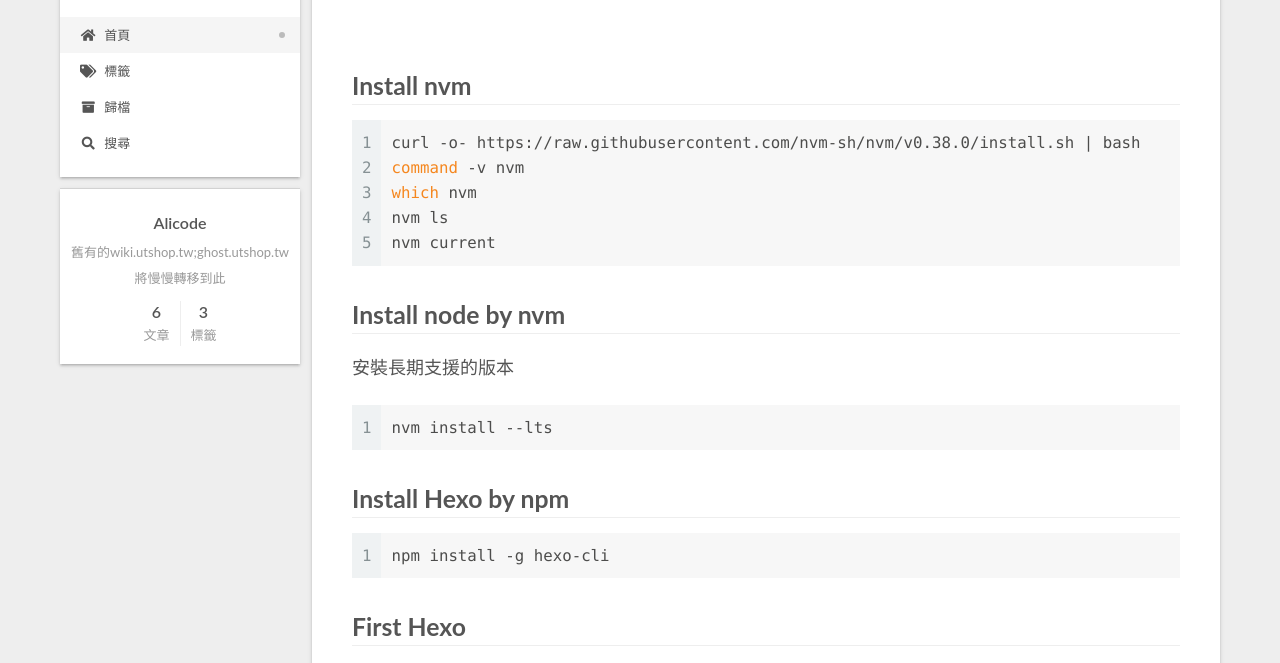
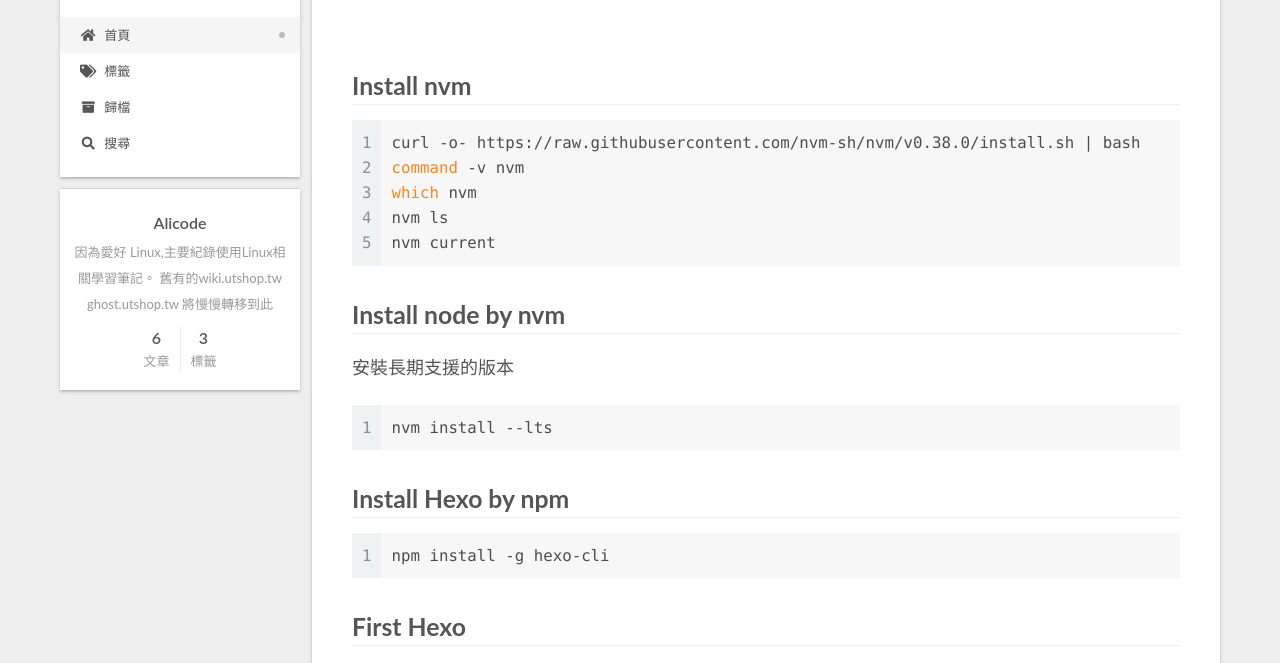
Before and after one commit to alicode/alicode.github.io, a plain HTML site: page index.html in a window 1280 px wide. Shown: the part 117-780 px from the top of the page. Drawn offline with Linux system fonts and the light colour scheme; a script that the page names is missing.

Commit message:
Site updated: 2021-04-30 22:19:52

```diff
--- a/index.html
+++ b/index.html
@@ -20,12 +20,12 @@
     var CONFIG = {"hostname":"example.com","root":"/","scheme":"Gemini","version":"7.8.0","exturl":false,"sidebar":{"position":"left","display":"post","padding":18,"offset":12,"onmobile":false},"copycode":{"enable":false,"show_result":false,"style":null},"back2top":{"enable":true,"sidebar":false,"scrollpercent":false},"bookmark":{"enable":false,"color":"#222","save":"auto"},"fancybox":false,"mediumzoom":false,"lazyload":false,"pangu":false,"comments":{"style":"tabs","active":null,"storage":true,"lazyload":false,"nav":null},"algolia":{"hits":{"per_page":10},"labels":{"input_placeholder":"Search for Posts","hits_empty":"We didn't find any results for the search: ${query}","hits_stats":"${hits} results found in ${time} ms"}},"localsearch":{"enable":true,"trigger":"auto","top_n_per_article":1,"unescape":false,"preload":false},"motion":{"enable":true,"async":false,"transition":{"post_block":"fadeIn","post_header":"slideDownIn","post_body":"slideDownIn","coll_header":"slideLeftIn","sidebar":"slideUpIn"}},"path":"search.xml"};
   </script>
 
-  <meta name="description" content="舊有的wiki.utshop.tw;ghost.utshop.tw 將慢慢轉移到此">
+  <meta name="description" content="因為愛好 Linux,主要紀錄使用Linux相關學習筆記。 舊有的wiki.utshop.tw  ghost.utshop.tw 將慢慢轉移到此">
 <meta property="og:type" content="website">
 <meta property="og:title" content="阿里發發電腦筆記">
 <meta property="og:url" content="http://example.com/index.html">
 <meta property="og:site_name" content="阿里發發電腦筆記">
-<meta property="og:description" content="舊有的wiki.utshop.tw;ghost.utshop.tw 將慢慢轉移到此">
+<meta property="og:description" content="因為愛好 Linux,主要紀錄使用Linux相關學習筆記。 舊有的wiki.utshop.tw  ghost.utshop.tw 將慢慢轉移到此">
 <meta property="og:locale" content="zh_TW">
 <meta property="article:author" content="Alicode">
 <meta property="article:tag" content="Linux,bash , Python ,nodejs">
@@ -188,7 +188,7 @@
     <span hidden itemprop="author" itemscope itemtype="http://schema.org/Person">
       <meta itemprop="image" content="/images/avatar.gif">
       <meta itemprop="name" content="Alicode">
-      <meta itemprop="description" content="舊有的wiki.utshop.tw;ghost.utshop.tw 將慢慢轉移到此">
+      <meta itemprop="description" content="因為愛好 Linux,主要紀錄使用Linux相關學習筆記。 舊有的wiki.utshop.tw  ghost.utshop.tw 將慢慢轉移到此">
     </span>
 
     <span hidden itemprop="publisher" itemscope itemtype="http://schema.org/Organization">
@@ -283,7 +283,7 @@
     <span hidden itemprop="author" itemscope itemtype="http://schema.org/Person">
       <meta itemprop="image" content="/images/avatar.gif">
       <meta itemprop="name" content="Alicode">
-      <meta itemprop="description" content="舊有的wiki.utshop.tw;ghost.utshop.tw 將慢慢轉移到此">
+      <meta itemprop="description" content="因為愛好 Linux,主要紀錄使用Linux相關學習筆記。 舊有的wiki.utshop.tw  ghost.utshop.tw 將慢慢轉移到此">
     </span>
 
     <span hidden itemprop="publisher" itemscope itemtype="http://schema.org/Organization">
@@ -353,7 +353,7 @@
     <span hidden itemprop="author" itemscope itemtype="http://schema.org/Person">
       <meta itemprop="image" content="/images/avatar.gif">
       <meta itemprop="name" content="Alicode">
-      <meta itemprop="description" content="舊有的wiki.utshop.tw;ghost.utshop.tw 將慢慢轉移到此">
+      <meta itemprop="description" content="因為愛好 Linux,主要紀錄使用Linux相關學習筆記。 舊有的wiki.utshop.tw  ghost.utshop.tw 將慢慢轉移到此">
     </span>
 
     <span hidden itemprop="publisher" itemscope itemtype="http://schema.org/Organization">
@@ -461,7 +461,7 @@
     <span hidden itemprop="author" itemscope itemtype="http://schema.org/Person">
       <meta itemprop="image" content="/images/avatar.gif">
       <meta itemprop="name" content="Alicode">
-      <meta itemprop="description" content="舊有的wiki.utshop.tw;ghost.utshop.tw 將慢慢轉移到此">
+      <meta itemprop="description" content="因為愛好 Linux,主要紀錄使用Linux相關學習筆記。 舊有的wiki.utshop.tw  ghost.utshop.tw 將慢慢轉移到此">
     </span>
 
     <span hidden itemprop="publisher" itemscope itemtype="http://schema.org/Organization">
@@ -574,7 +574,7 @@
     <span hidden itemprop="author" itemscope itemtype="http://schema.org/Person">
       <meta itemprop="image" content="/images/avatar.gif">
       <meta itemprop="name" content="Alicode">
-      <meta itemprop="description" content="舊有的wiki.utshop.tw;ghost.utshop.tw 將慢慢轉移到此">
+      <meta itemprop="description" content="因為愛好 Linux,主要紀錄使用Linux相關學習筆記。 舊有的wiki.utshop.tw  ghost.utshop.tw 將慢慢轉移到此">
     </span>
 
     <span hidden itemprop="publisher" itemscope itemtype="http://schema.org/Organization">
@@ -656,7 +656,7 @@
     <span hidden itemprop="author" itemscope itemtype="http://schema.org/Person">
       <meta itemprop="image" content="/images/avatar.gif">
       <meta itemprop="name" content="Alicode">
-      <meta itemprop="description" content="舊有的wiki.utshop.tw;ghost.utshop.tw 將慢慢轉移到此">
+      <meta itemprop="description" content="因為愛好 Linux,主要紀錄使用Linux相關學習筆記。 舊有的wiki.utshop.tw  ghost.utshop.tw 將慢慢轉移到此">
     </span>
 
     <span hidden itemprop="publisher" itemscope itemtype="http://schema.org/Organization">
@@ -790,7 +790,7 @@
       <div class="site-overview-wrap sidebar-panel">
         <div class="site-author motion-element" itemprop="author" itemscope itemtype="http://schema.org/Person">
   <p class="site-author-name" itemprop="name">Alicode</p>
-  <div class="site-description" itemprop="description">舊有的wiki.utshop.tw;ghost.utshop.tw 將慢慢轉移到此</div>
+  <div class="site-description" itemprop="description">因為愛好 Linux,主要紀錄使用Linux相關學習筆記。 舊有的wiki.utshop.tw  ghost.utshop.tw 將慢慢轉移到此</div>
 </div>
 <div class="site-state-wrap motion-element">
   <nav class="site-state">
```
Also changed, not shown: 2017/11/08/base-Flask-Config-載入方式/index.html (+2 -2 lines), 2018/06/17/base-Flask-app1/index.html (+2 -2 lines), 2018/06/17/base-Flask-app2/index.html (+2 -2 lines), 2018/10/13/base-Flask-template-app3/index.html (+2 -2 lines), 2021/04/17/First-Hexo/index.html (+2 -2 lines), 2021/04/17/hello-world/index.html (+2 -2 lines), archives/2017/11/index.html (+3 -3 lines), archives/2017/index.html (+3 -3 lines), archives/2018/06/index.html (+3 -3 lines), archives/2018/10/index.html (+3 -3 lines), archives/2018/index.html (+3 -3 lines), archives/2021/04/index.html (+3 -3 lines), archives/2021/index.html (+3 -3 lines), archives/index.html (+3 -3 lines), 4 more files.
